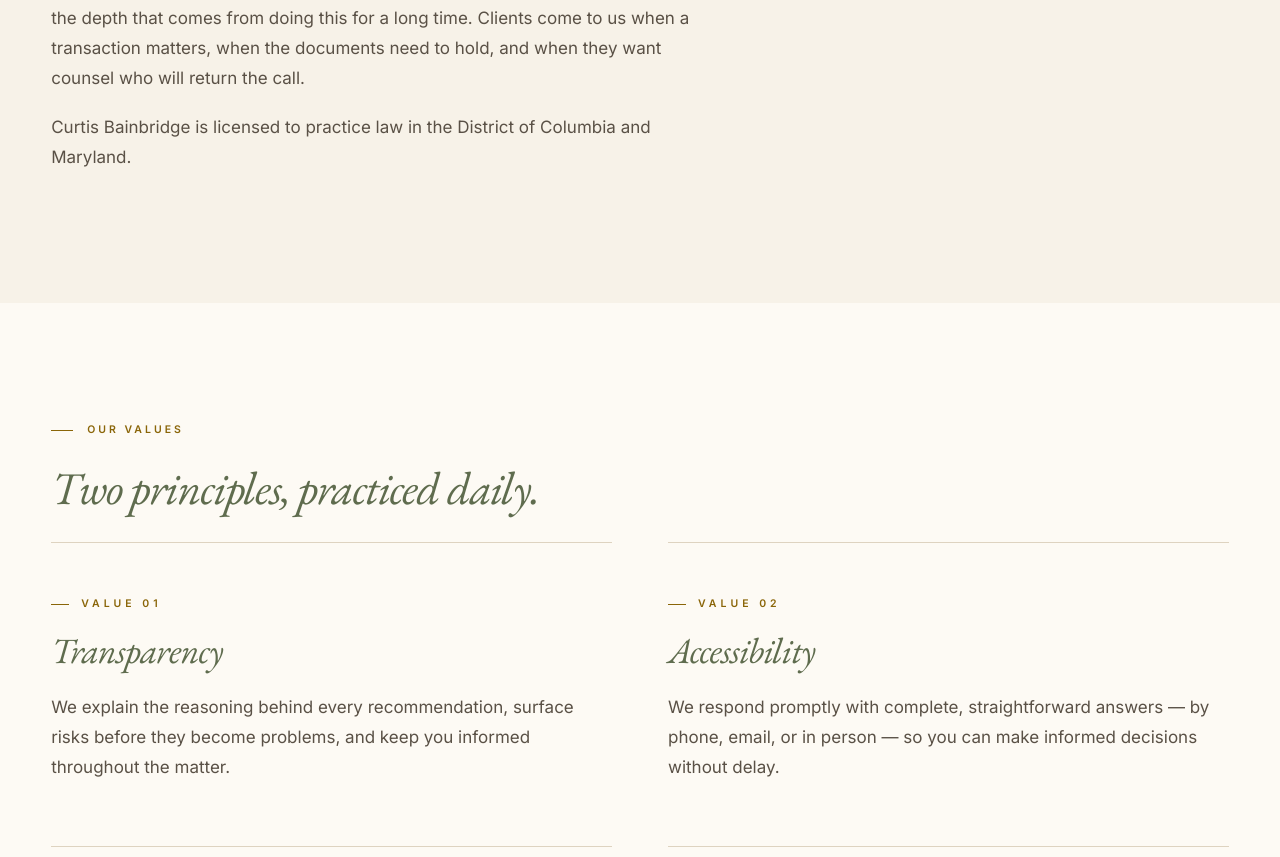
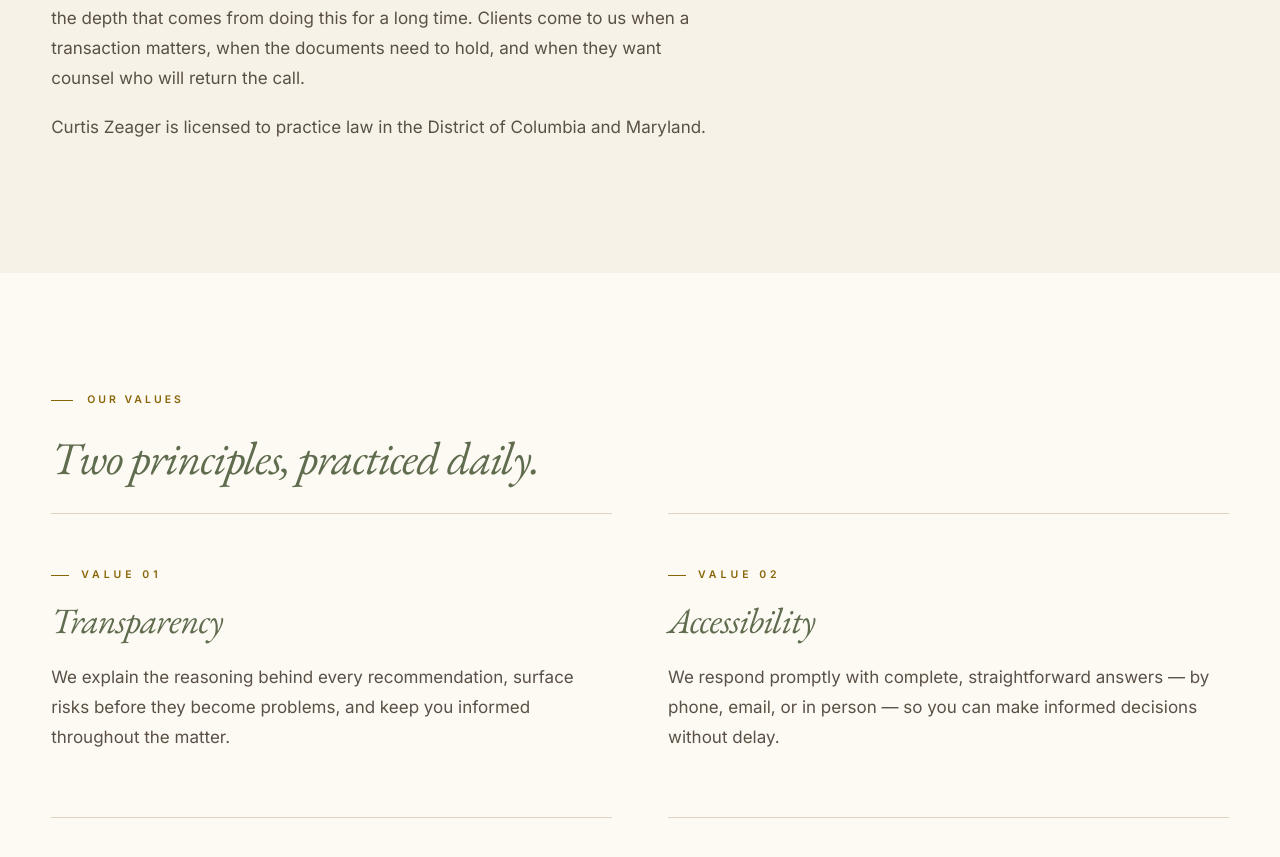
Before and after one commit to tjcandesign/bainbridge-law, a Next.js app: page /about in a window 1280 px wide. Shown: the part 810-1667 px from the top of the page. Built offline with nearby package versions, Linux system fonts and the light colour scheme.

Commit message:
Auto-commit changes

```diff
--- a/src/app/about/page.tsx
+++ b/src/app/about/page.tsx
@@ -74,7 +74,7 @@ export default function About() {
             return the call.
           </p>
           <p>
-            Curtis Bainbridge is licensed to practice law in the District of
+            Curtis Zeager is licensed to practice law in the District of
             Columbia and Maryland.
           </p>
         </div>
```
